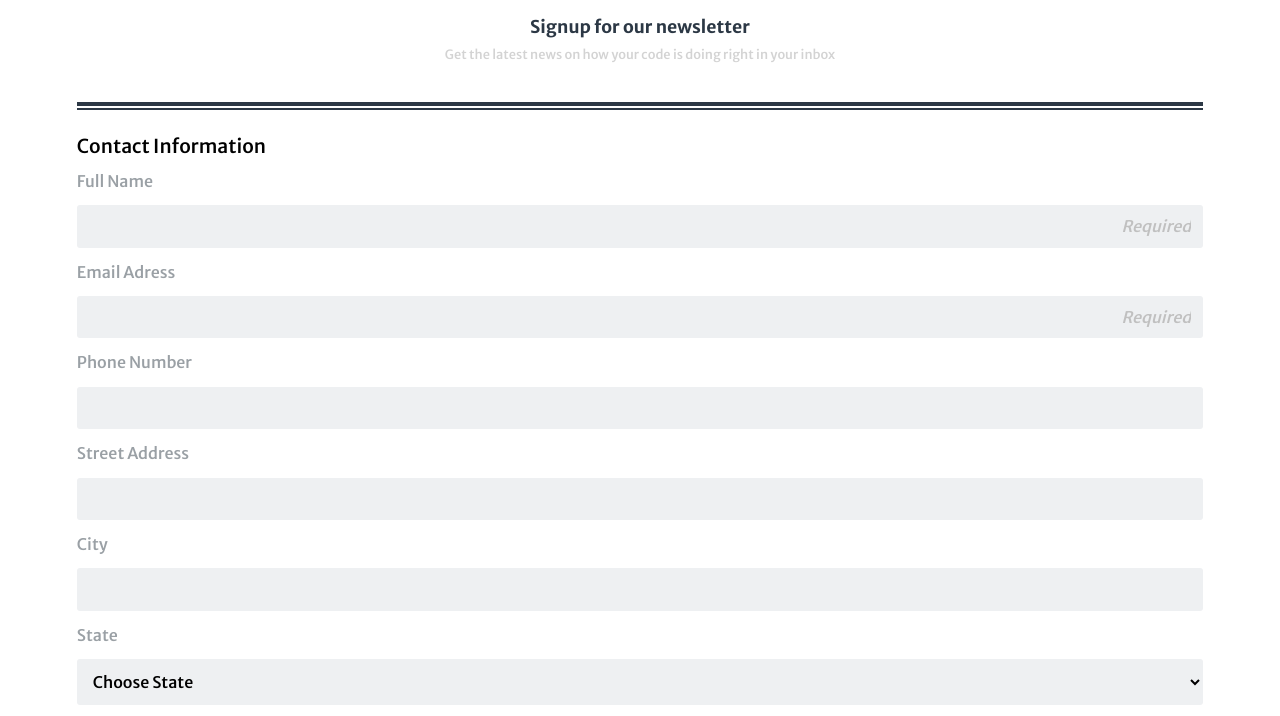
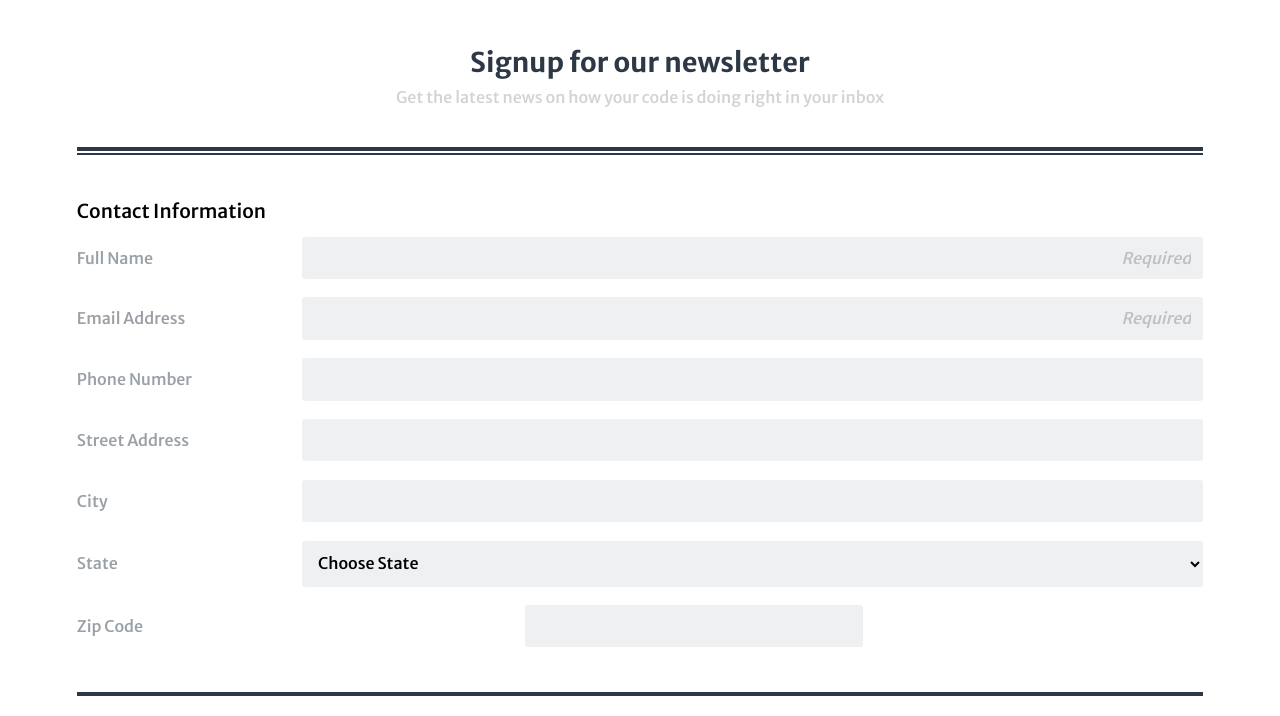
Before and after one commit to eliaspaiva/-tech-degree-project-3, a plain HTML site: page index.html in a window 1280 px wide. Shown: the part 67-783 px from the top of the page. Drawn offline with nearby package versions, Linux system fonts and the light colour scheme.

Commit message:
Project completed (no extra credit)
Fully Responsive

```diff
--- a/css/style.css
+++ b/css/style.css
@@ -84,7 +84,7 @@ margin-bottom: 30px;
 }
 
 
-/* Form */
+/* Form Part 1 */
 
 form {
     width: 88%;
@@ -112,6 +112,10 @@ select{
     padding: 12px;
     border-radius:3px;
     border: 0;
+}
+
+.input-part1-form{
+    width: 100%;
 }
 
 .part1{
@@ -202,3 +206,61 @@ footer {
     margin-bottom: 100px;
 
 }
+
+
+@media screen and (min-width: 768px){
+
+    /* main */
+    main{
+        margin-top: 50px;
+    }
+
+    main h2{
+        font-size: 1.7rem;
+    }
+
+    main .main-p{
+        font-size: 1rem;
+    }
+
+
+    /* border */
+
+    .border{
+        margin-bottom: 45px;
+    }
+
+    .border-second{
+        margin: 45px 0 45px;
+    }
+
+    /* form part 1 */
+
+    .label-pat1-form{
+        margin-left: 0;
+        align-self: center;
+    }
+
+    .flex-form {
+        display: flex;
+
+    }
+
+    .input-part1-form{
+        width: 80%;
+        margin: 0;
+    }
+
+
+    .box-zipcode{
+        width: 30%;
+        margin-right: 340px;
+    }
+
+
+
+
+
+
+
+}
--- a/index.html
+++ b/index.html
@@ -22,6 +22,8 @@
 
     </main>
 
+    <!-- Border 1 -->
+
     <div class="border">
         <div class="main-border-top">.</div>
         <div class="main-border-bottom">.</div>
@@ -30,57 +32,80 @@
 
     <form action="/action_page.php">
 
+        <!-- Name -->
 
         <fieldset>
             <legend>Contact Information</legend>
-
-                <label for="username" >Full Name</label>
+                <div class="flex-form">
+                <label for="username" class="label-pat1-form" >Full Name</label>
                     <br>
-                <input type="text" id="username" name="username" placeholder="Required" class="part1">
+                    <input type="text" id="username" name="username" placeholder="Required" class="input-part1-form">
+                </div>
                 <br>
 
+            <!-- Email -->
 
-                <label for="email">Email Adress</label>
+                <div class="flex-form">
+                    <label for="email" class="label-pat1-form">Email Address</label>
                     <br>
-                <input type="email" id="email" name="email" placeholder="Required" class="part1">
+                    <input type="email" id="email" name="email" placeholder="Required" class="input-part1-form">
+                </div>
                 <br>
 
+                <!-- Phone Number -->
 
-                <label for="phone-number">Phone Number</label>
+                <div class="flex-form">
+                    <label for="phone-number" class="label-pat1-form">Phone Number</label>
                     <br>
-                <input type="tel" id="phone-number" name="phone-number" class="part1">
+                    <input type="tel" id="phone-number" name="phone-number" class="input-part1-form">
+                </div>
                 <br>
 
+                <!-- Address -->
 
-                <label for="adress">Street Address</label>
+
+                <div class="flex-form">
+                    <label for="adress" class="label-pat1-form">Street Address</label>
                     <br>
-                <input type="text" id="adress" name="adress" class="part1">
+                    <input type="text" id="adress" name="adress" class="input-part1-form">
+                </div>
                 <br>
 
+                <!-- City -->
 
-                <label for="city">City</label>
+                <div class="flex-form">
+                    <label for="city" class="label-pat1-form">City</label>
                     <br>
-                <input type="text" id="city" name="city" class="part1">
+                    <input type="text" id="city" name="city" class="input-part1-form">
+                </div>
                 <br>
 
+                <!-- State -->
 
-                <label for="state">State</label>
+                <div class="flex-form">
+                    <label for="state" class="label-pat1-form">State</label>
                     <br>
-                <select id="state" name="state" class="part1">
+                    <select id="state" name="state" class="input-part1-form">
                     <option value="choose_state" selected>Choose State</option>
                     <option value="new_york">New York</option>
                     <option value="california">California</option>
                     <option value="illinois">Illinois</option>
                     <option value="texas">Texas</option>
                     </select>
+                </div>
                 <br>
 
+                <!-- Zip Code -->
 
-                <label for="zip">Zip Code</label>
+                <div class="flex-form">
+                    <label for="zip" class="label-pat1-form">Zip Code</label>
                     <br>
-                <input type="text" id="zip" name="zip" pattern="[0-9]*" class="box-zipcode">
+                    <input type="text" id="zip" name="zip" pattern="[0-9]*" class="box-zipcode input-part1-form">
+                </div>
 
         </fieldset>
+
+        <!-- Border 2 -->
 
 
         <div class="border-second">
@@ -91,25 +116,32 @@
             <legend>Newsletter</legend>
 
 
-                <!-- Radio and Checkbox -->
+                <!-- Checkbox-->
 
                     <p class="form-p">Select the newsletter you would like to receive</p>
 
-                    <input type="checkbox" id="html-news" name="html-news" value="HTML" class="click-option">
+
+                    <input type="checkbox" id="html-news" name="html-news" value="HTML" class="click-option checkbox" checked>
                     <label for="html-news" class="label-checkbox"> HTML News</label>
+
+
+
+                    <div>
+                    <input type="checkbox" id="css-news" name="css-news" value="CSS" class="click-option checkbox">
+                    <label for="css-news" class="label-checkbox"> CSS News</label>
                     <br>
 
-                    <input type="checkbox" id="css-news" name="css-news" value="CSS" class="click-option">
-                    <label for="css-news" class="label-checkbox"> CSS News</label>
-                    <br>
+
 
                     <input type="checkbox" id="javascript-news" name="javascript-news" value="Javascript" class="click-option">
                     <label for="javascript-news" class="label-checkbox"> Javascript News</label>
                     <br>
                     <br>
 
+                    <!-- Radio -->
+
                     <p class="form-p">Newsletter Format</p>
-                    <input type="radio" id="html-radio" name="newsletter-format" value="html-radio" class="click-option">
+                    <input type="radio" id="html-radio" name="newsletter-format" value="html-radio" class="click-option" checked>
                     <label for="html-radio" class="label-checkbox">HTML</label>
                     <br>
 
```
Also changed, not shown: Mockup/1.png (added), Mockup/2.png (added), 1 other file. Lines whose indentation alone changed are shown as unchanged.
